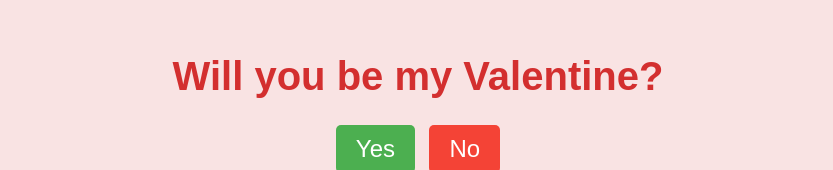
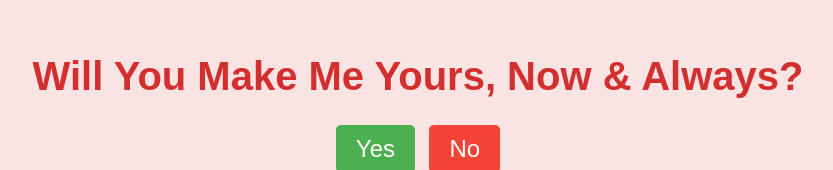
Before and after one commit to Sherni-Sher/Valentine_Special, a plain HTML site: page index.html in a window 1280 px wide. Shown: the part 138-308 px from the top of the page, without its empty margins (222-1055 px from the left). Drawn offline with Linux system fonts and the light colour scheme; no server answers.

Commit message:
Add files via upload

```diff
--- a/index.html
+++ b/index.html
@@ -8,7 +8,7 @@
 </head>
 <body>
     <div class="container">
-        <h1>Will you be my Valentine?</h1>
+        <h1> Will You Make Me Yours, Now & Always? </h1>
         <div class="buttons">
             <button class="yes-button" onclick="handleYesClick()">Yes</button>
             <button class="no-button" onclick="handleNoClick()">No</button>
```
